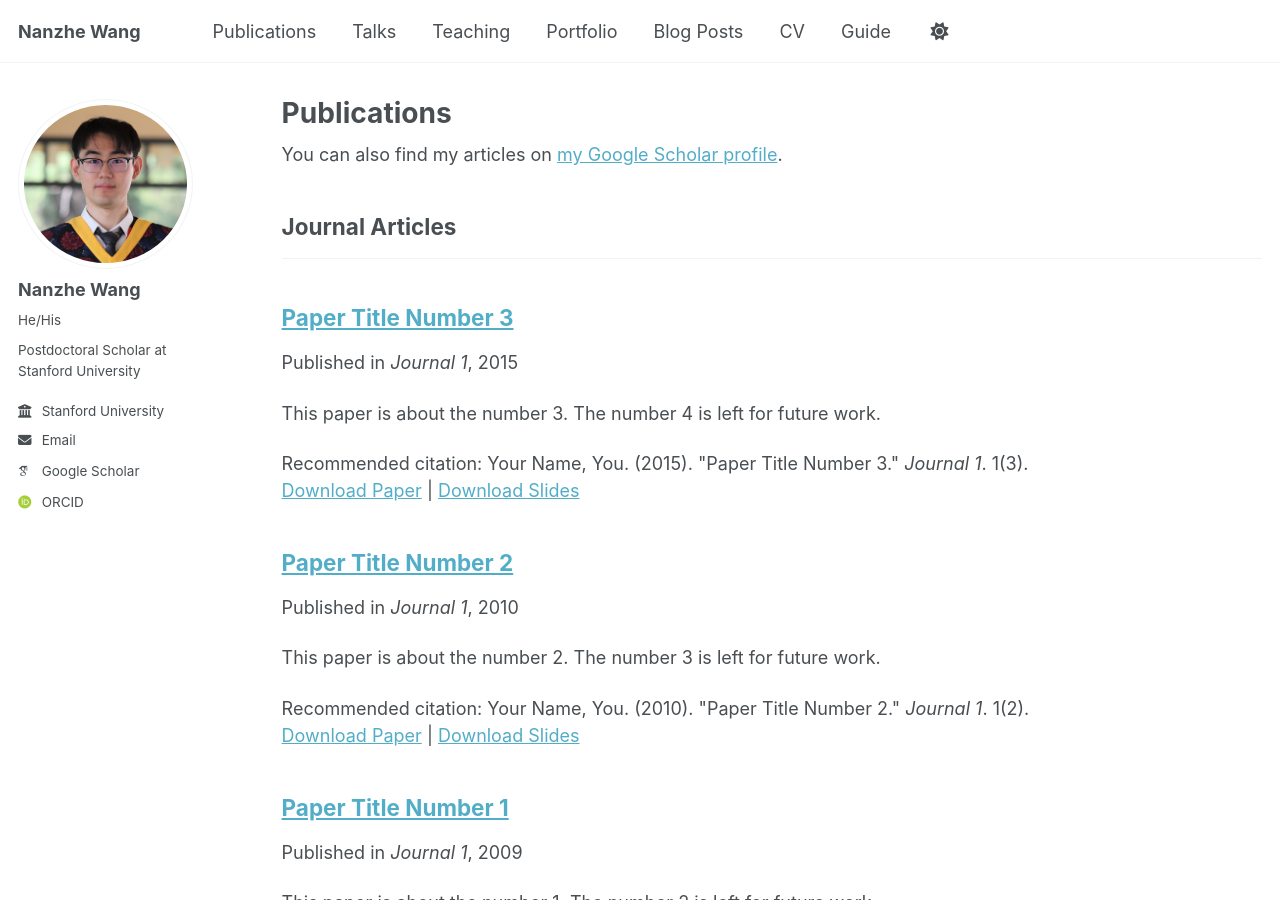
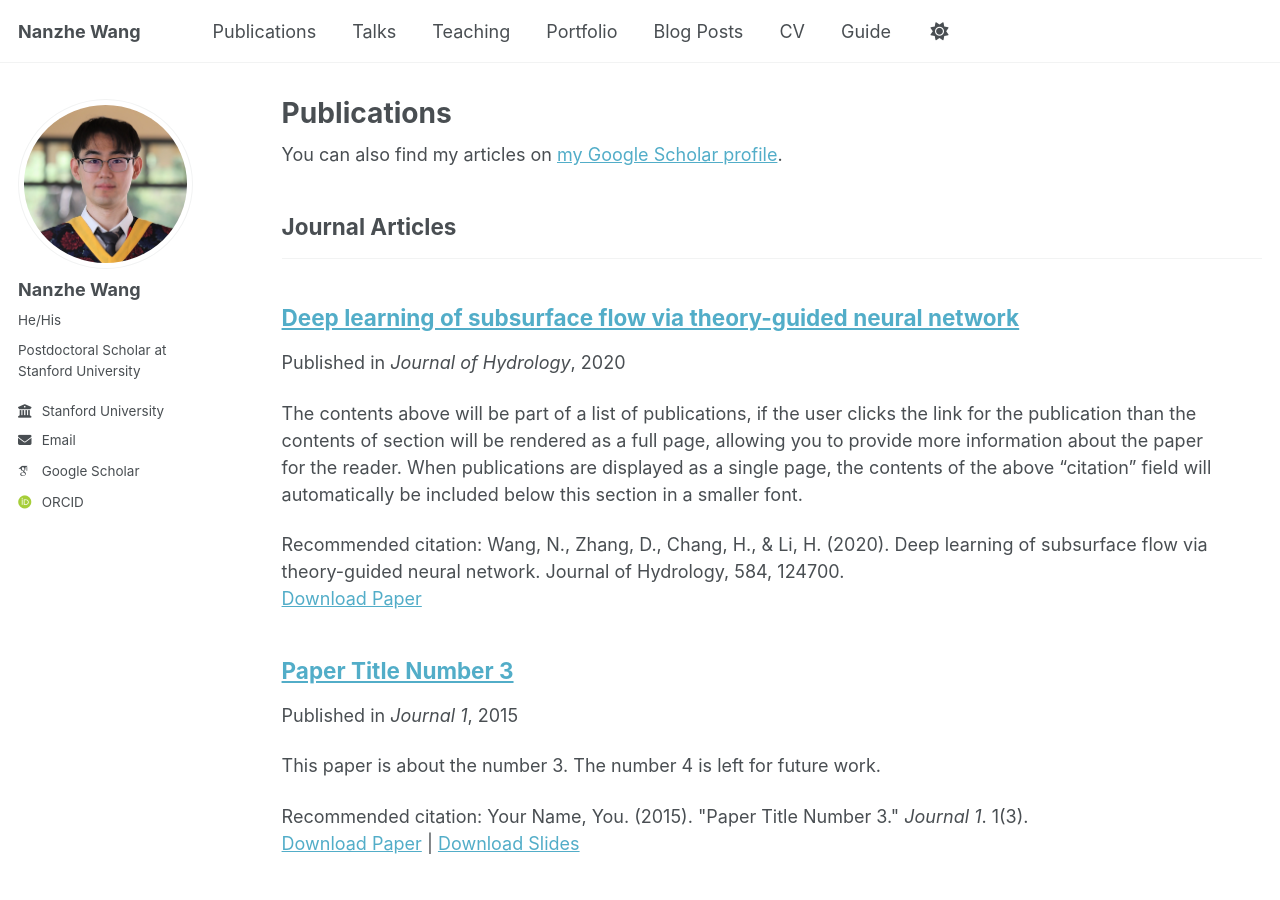
Before and after one commit to NanzheWang/nanzhewang.github.io, a Jekyll site: the page built from _pages/publications.html, in a window 1280 px wide and 900 px high. Built offline with Jekyll 4.4.1, drawn with Linux system fonts in a browser that asks for light colours; some web fonts are replaced.

Commit message:
Update TgNN.md

```diff
--- a/_publications/TgNN.md
+++ b/_publications/TgNN.md
@@ -1,11 +1,12 @@
 ---
 title: "Deep learning of subsurface flow via theory-guided neural network"
 collection: publications
+category: manuscripts
 permalink: /publication/TgNN.md
-#excerpt: 'This work proposes a deep learning approach for seismic monitoring of CO₂ injection.'
+#excerpt: 'This paper is about the number 1. The number 2 is left for future work.'
 date: 2020-02-19
 venue: 'Journal of Hydrology'
 paperurl: 'https://doi.org/10.1016/j.jhydrol.2020.124700'
 citation: 'Wang, N., Zhang, D., Chang, H., & Li, H. (2020). Deep learning of subsurface flow via theory-guided neural network. Journal of Hydrology, 584, 124700.'
 ---
-#This work develops a PINN-based inversion method using DAS data for real-time monitoring of subsurface CO₂ plume migration.
+The contents above will be part of a list of publications, if the user clicks the link for the publication than the contents of section will be rendered as a full page, allowing you to provide more information about the paper for the reader. When publications are displayed as a single page, the contents of the above "citation" field will automatically be included below this section in a smaller font.
```
